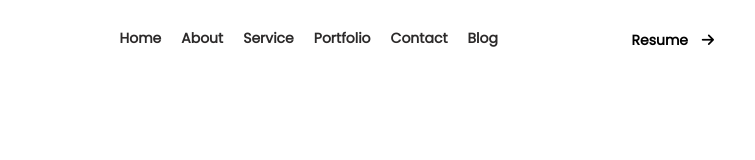
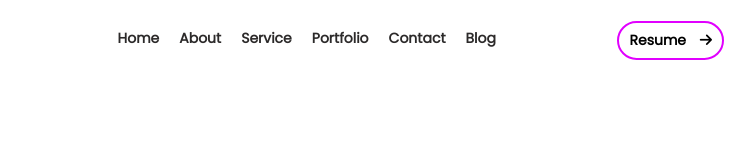
Before and after one commit to Habiba-007/new_portfolio, a plain HTML site: page index.html in a window 1280 px wide. Shown: the full height of the page, 300-1055 px from the left. Drawn offline with Linux system fonts and the light colour scheme.

Commit message:
message update

```diff
--- a/assets/styles/app.css
+++ b/assets/styles/app.css
@@ -70,7 +70,7 @@
     font-family: 'Poppins', sans-serif;
     display: inline-block;
     text-transform: capitalize;
-    /* border: 2px solid red; */
+    border: 2px solid rgb(225, 0, 255);
     padding: 7px 10px;
     border-radius: 20px;
     transition-duration: .4s;
```
